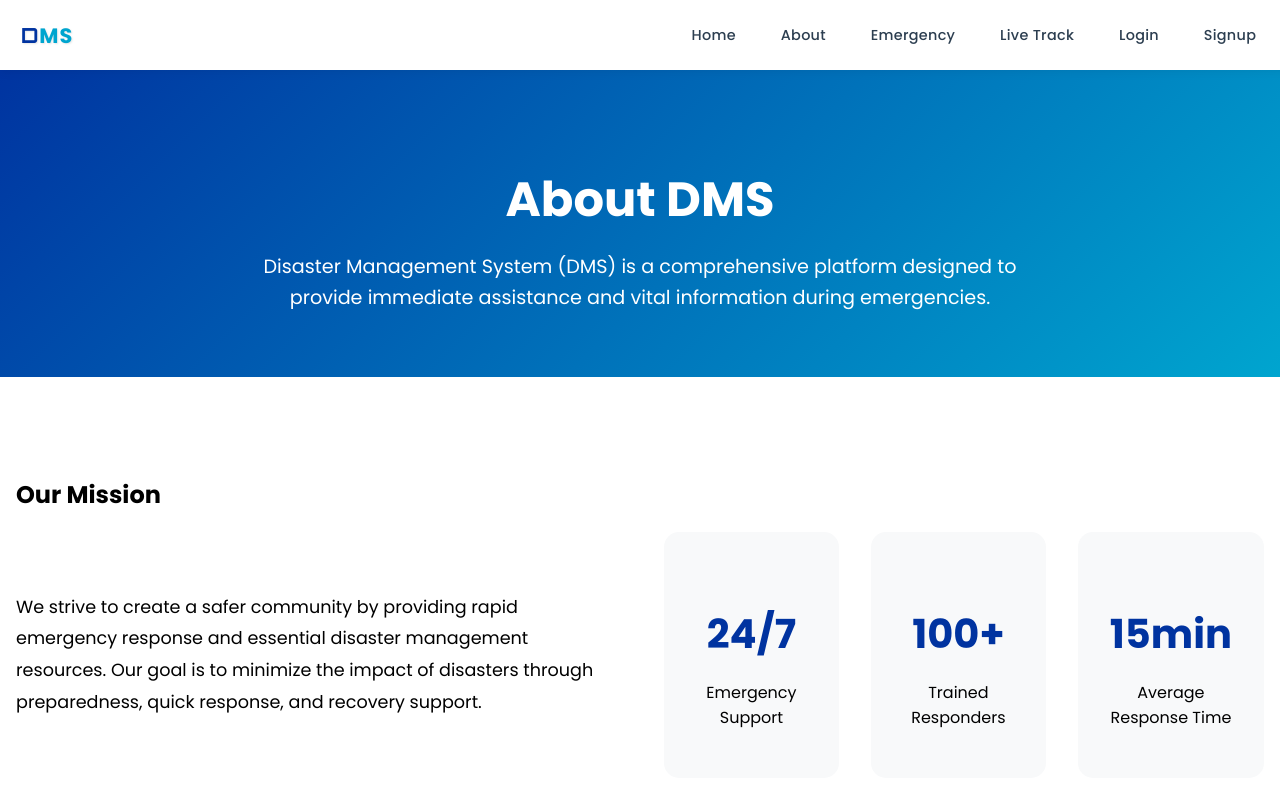
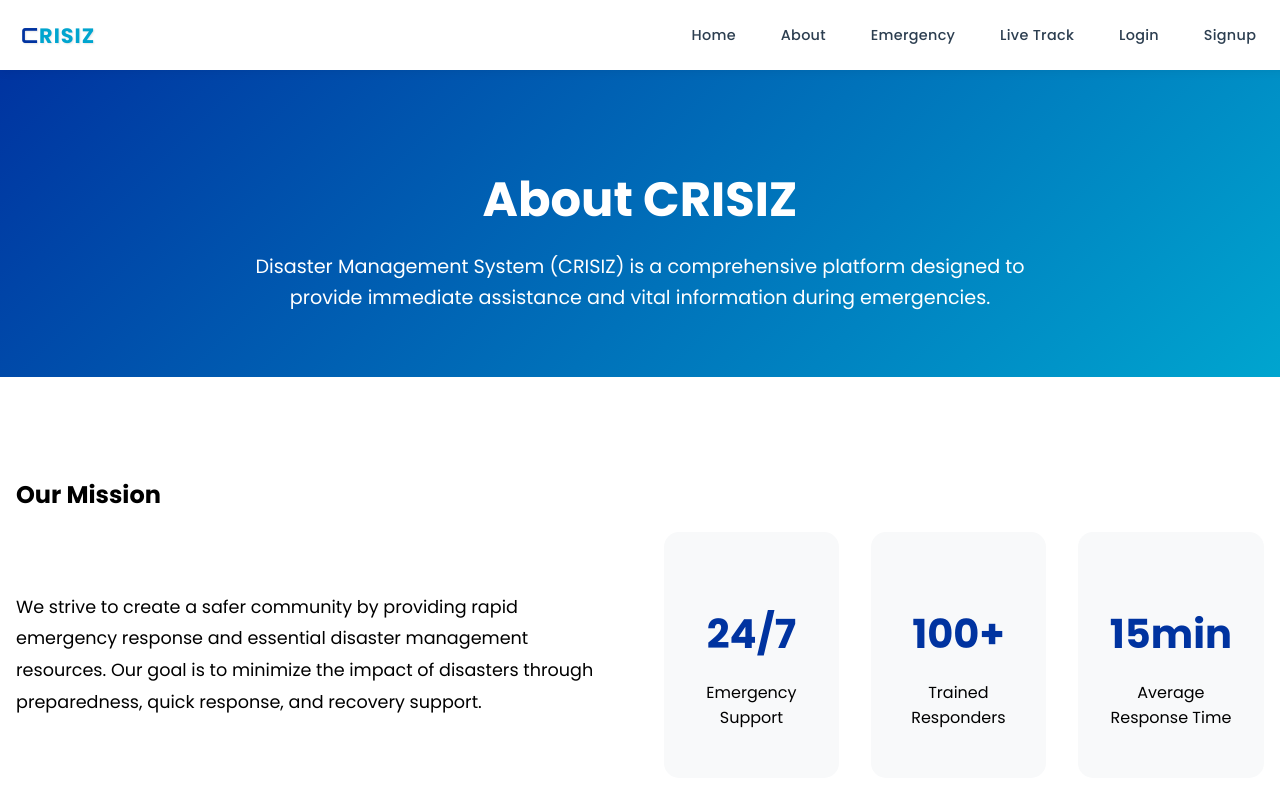
Before and after one commit to GokulakrishnanSivalingam/dms-frontend, a React (Vite) app: page /about in a window 1280 px wide. Shown: the top 800 px of the page. Built offline with nearby package versions, Linux system fonts and the light colour scheme.

Commit message:
add frontend

```diff
--- a/index.html
+++ b/index.html
@@ -4,7 +4,7 @@
     <meta charset="UTF-8" />
     <link rel="icon" type="image/svg+xml" href="/vite.svg" />
     <meta name="viewport" content="width=device-width, initial-scale=1.0" />
-    <title>DMS</title>
+    <title>CRISIZ</title>
   </head>
   <body>
     <div id="root"></div>
--- a/src/components/Header.jsx
+++ b/src/components/Header.jsx
@@ -33,7 +33,7 @@ const Header = () => {
     <header className="header">
       <div className="logo" onClick={() => handleNavigation('/')}>
         <div className="logo-text">
-          D<span>MS</span>
+          C<span>RISIZ</span>
         </div>
       </div>
 
--- a/src/pages/About.jsx
+++ b/src/pages/About.jsx
@@ -39,9 +39,9 @@ const About = () => {
       <main className="about-content">
         <section className="about-hero">
           <div className="container">
-            <h1>About DMS</h1>
+            <h1>About CRISIZ</h1>
             <p className="hero-description">
-              Disaster Management System (DMS) is a comprehensive platform designed to provide immediate assistance and vital information during emergencies.
+              Disaster Management System (CRISIZ) is a comprehensive platform designed to provide immediate assistance and vital information during emergencies.
             </p>
           </div>
         </section>
```
